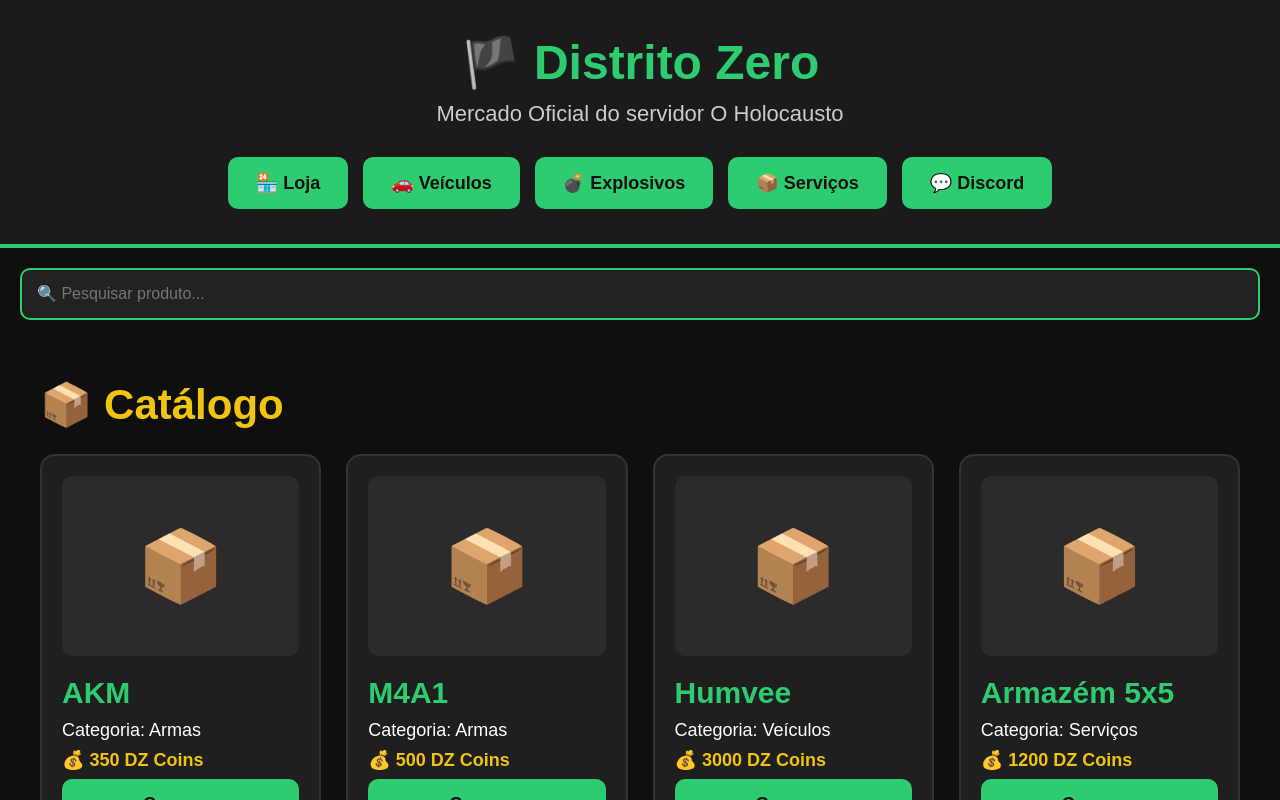
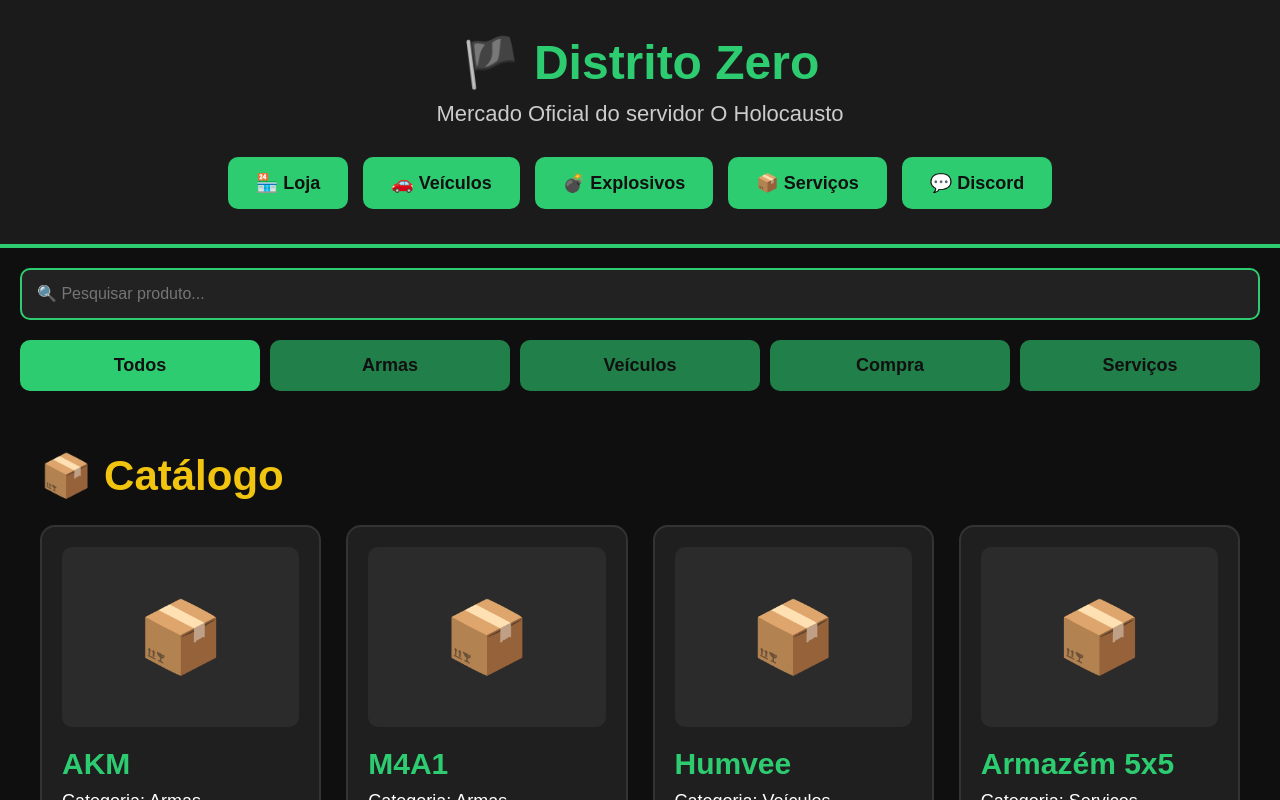
Before and after one commit to testejogo535598-tech/Distrito-Zero, a React (Vite) app: page / in a window 1280 px wide. Shown: the top 800 px of the page. Built offline with nearby package versions, Linux system fonts and the light colour scheme.

Commit message:
Update App.jsx

```diff
--- a/src/App.jsx
+++ b/src/App.jsx
@@ -6,6 +6,7 @@ import Carrinho from './components/Carrinho'
 function App() {
   const [carrinho, setCarrinho] = useState([])
   const [pesquisa, setPesquisa] = useState('')
+  const [categoria, setCategoria] = useState('Todos')
 
   function adicionarAoCarrinho(produto) {
     setCarrinho((atual) => {
@@ -62,13 +63,37 @@ function App() {
             border: '2px solid #2ecc71',
             background: '#222',
             color: '#fff',
-            fontSize: '16px'
+            fontSize: '16px',
+            marginBottom: '20px'
           }}
         />
+
+        <div
+          style={{
+            display: 'flex',
+            gap: '10px',
+            overflowX: 'auto'
+          }}
+        >
+          {['Todos', 'Armas', 'Veículos', 'Compra', 'Serviços'].map((cat) => (
+            <button
+              key={cat}
+              className="btn-comprar"
+              onClick={() => setCategoria(cat)}
+              style={{
+                opacity: categoria === cat ? 1 : 0.6,
+                whiteSpace: 'nowrap'
+              }}
+            >
+              {cat}
+            </button>
+          ))}
+        </div>
       </div>
 
       <Produtos
         pesquisa={pesquisa}
+        categoria={categoria}
         adicionarAoCarrinho={adicionarAoCarrinho}
       />
 
```
